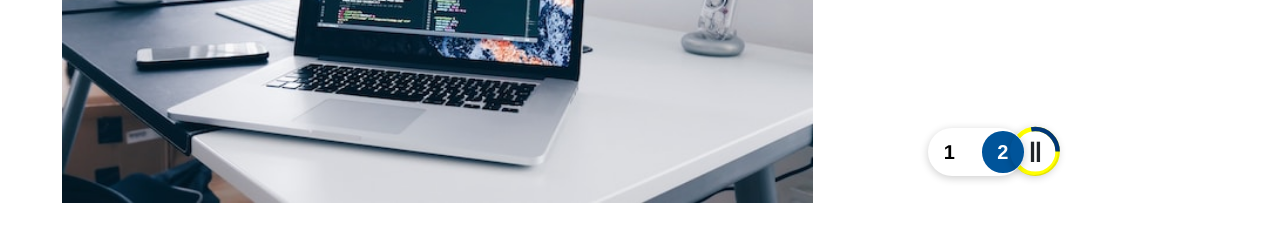
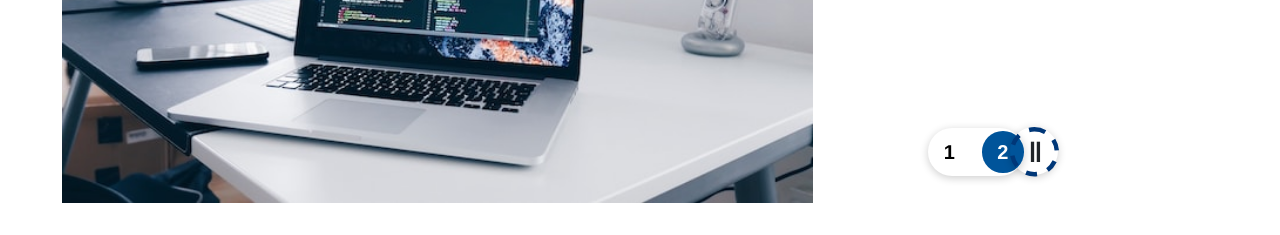
Before and after one commit to elijahthomas1/phone_store, a React (Create React App) app: page / in a window 1280 px wide. Shown: the part 513-748 px from the top of the page. Built offline with nearby package versions, Linux system fonts and the light colour scheme.

Commit message:
adjusted stroke dash array

```diff
--- a/src/App.css
+++ b/src/App.css
@@ -393,10 +393,14 @@ main {
 }
 
 .svg-indicator {
-  z-index: 0;
+  z-index: 3;
+  position: relative;
   overflow: visible;
+  right: 77%;
+  top: -5%;
   height: 7rem;
   width: 7rem;
+  transform: rotate(-90deg);
 }
 
 .svg-indicator-track,
@@ -411,8 +415,9 @@ main {
 
 .svg-indicator-indication {
   stroke: #003778;
-  stroke-dasharray: 95px;
-  stroke-dashoffset: 100px;
+  /* transform: rotate(-90deg); */
+  /* stroke-dasharray: 200px;
+  stroke-dashoffset: 60px; */
 }
 
 .svg-indicator-indication-0 {
@@ -420,7 +425,9 @@ main {
 }
 
 .svg-indicator-indication-5 {
-  stroke-dasharray: 5px;
+  stroke: #003778;
+  stroke-dasharray: 10px;
+  /* stroke-dashoffset: 5px; */
 }
 
 .svg-indicator-indication-10 {
--- a/src/components/ImageSlider/ImageSlider.js
+++ b/src/components/ImageSlider/ImageSlider.js
@@ -68,8 +68,8 @@ const ImageSlider = ({images}) => {
           {pauseIcon ? <p className='slider__pause-icon'>&#8214;</p> : <p className='slider__pause-icon'>&#9658;</p>}
         </div>
         <svg viewBox="23 -20 100 100" class="svg-indicator">
-          <circle class="svg-indicator-track" cx="50%" cy="50%" r={20} fill='none'  />
-          <circle class="svg-indicator-indication"  cx="50%" cy="50%" r={20} fill='none' />
+          {/* <circle class="svg-indicator-track" cx="50%" cy="50%" r={20} fill='none'  /> */}
+          <circle class="svg-indicator-indication svg-indicator-indication-5"  cx="50%" cy="50%" r={20} fill='none' />
         </svg>
       </div>
     </div>
```
